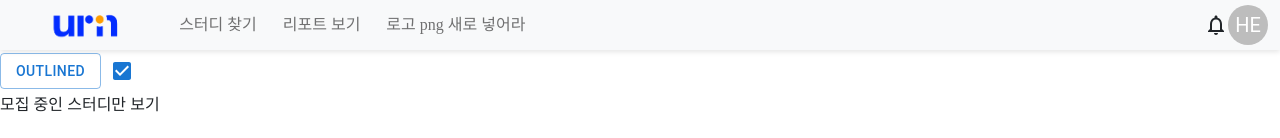
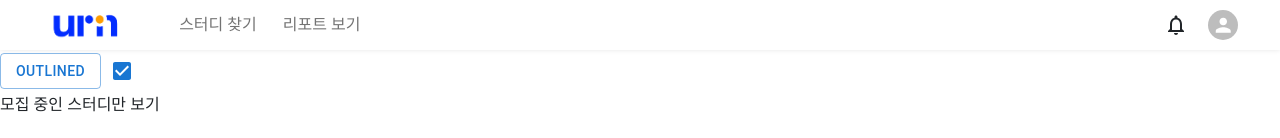
Before and after one commit to hrookim/U-R-IN, a React (Create React App) app in the folder FrontEnd/urin/: page / in a window 1280 px wide. Shown: the top 138 px of the page. Built offline with nearby package versions, Linux system fonts and the light colour scheme; no server answers; a web font is replaced by a local one.

Commit message:
:sparkles: feat : 내브바 수정 #S07P12A504-210 내브바 css 수정

```diff
--- a/FrontEnd/urin/src/components/Navbar/index.js
+++ b/FrontEnd/urin/src/components/Navbar/index.js
@@ -22,13 +22,10 @@ const NavComponent = () => {
             <Nav.Link className="nav-link font-50" href="#link">
               리포트 보기
             </Nav.Link>
-            <Nav.Link className="nav-link font-50" href="#link">
-              로고 png 새로 넣어라
-            </Nav.Link>
           </Nav>
         </Navbar.Collapse>
         <NotificationsNoneIcon />
-        <Avatar> HE </Avatar>
+        <Avatar id="avatar" />
       </Container>
     </Navbar>
   );
--- a/FrontEnd/urin/src/components/Navbar/navbar.css
+++ b/FrontEnd/urin/src/components/Navbar/navbar.css
@@ -1,10 +1,12 @@
 .navbar {
-  box-shadow: 0px 2px 5px rgba(0, 0, 0, 0.1);
+  box-shadow: 0px 0px 5px rgba(0, 0, 0, 0.1);
   height: 50px;
 }
 
 #container {
   max-width: 100%;
+  background-color: white;
+
 }
 
 .title-logo {
@@ -14,3 +16,9 @@
 .nav-link {
   margin-left: 10px;
 }
+
+#avatar {
+  height: 30px;
+  width: 30px;
+  margin: 0 30px 0 20px;
+}
```
